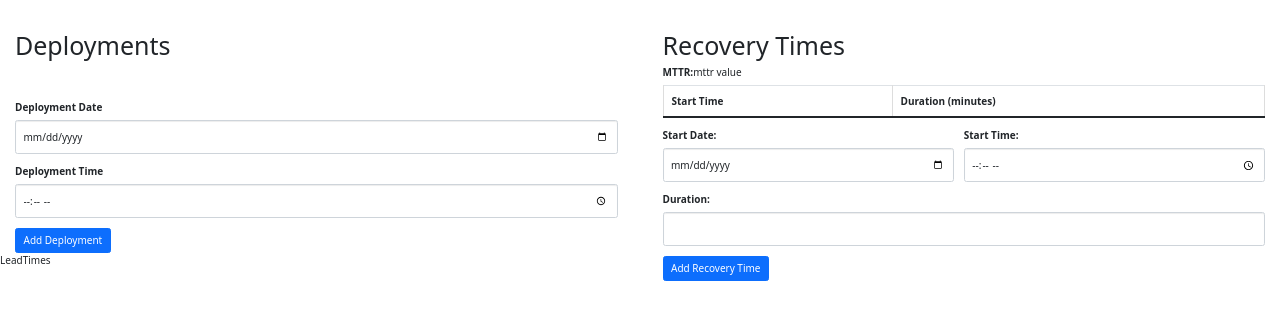
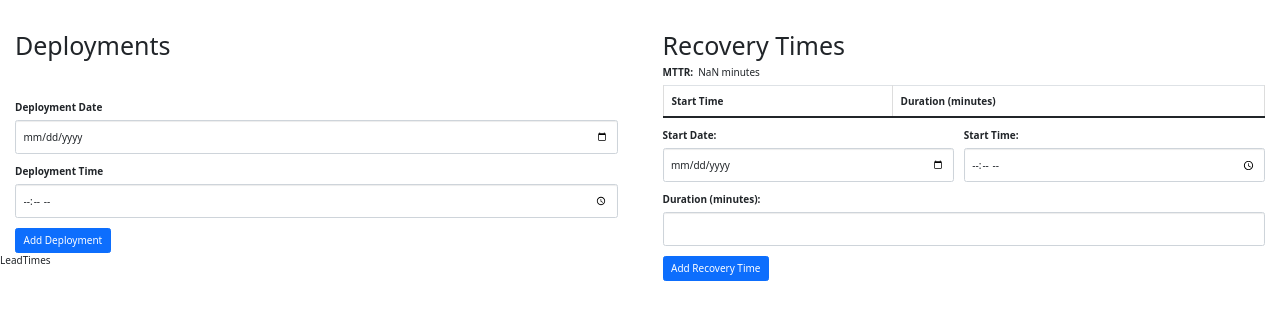
Before and after one commit to atulchopra123/squad-5-project, a React (Create React App) app: page / in a window 1280 px wide. Shown: the top 320 px of the page. Built offline with nearby package versions, Linux system fonts and the light colour scheme.

Commit message:
Recovery Times nearly completed

```diff
--- a/src/RecoveryTimes.js
+++ b/src/RecoveryTimes.js
@@ -21,9 +21,9 @@ function RecoveryTimes() {
   };
 
   useEffect(() => {
-      // This is be executed when `recoveries` state changes
-      // store an array of objects in localStorage
-      localStorage.setItem("recoveries_json", JSON.stringify(recoveries));
+    // This is be executed when `recoveries` state changes
+    // store an array of objects in localStorage
+    localStorage.setItem("recoveries_json", JSON.stringify(recoveries));
   }, [recoveries])
 
   function formatDate(date, time) {
@@ -45,8 +45,10 @@ function RecoveryTimes() {
       <form onSubmit={onSubmit}>
         <h1 id="recoveryTimesTitle">Recovery Times</h1>
         <div id="mttrDiv">
-          <label htmlFor="mttrValue">MTTR:</label>
-          <span id="mttrValue">mttr value</span>
+          <label htmlFor="mttrValue" style={{paddingRight:'5px'}}>MTTR:</label>
+          <span id="mttrValue">
+            { (recoveries.reduce((total, recovery) =>  (total + parseInt(recovery.duration)),0) / recoveries.length).toFixed(2) } minutes
+          </span>
         </div>
         <table className="table table-bordered">
             <thead>
@@ -92,7 +94,7 @@ function RecoveryTimes() {
           </span>
 
           <span id="durationSpan" style={{width:'100%', float:'right', paddingTop:'10px', paddingBottom:'10px'}}>
-              <label htmlFor="duration">Duration:</label>
+              <label htmlFor="duration">Duration (minutes):</label>
               <input
                   id="duration"
                   className="form-control"
```
Also changed, not shown: 1 other file (tests, documents, lock files or other folders).
